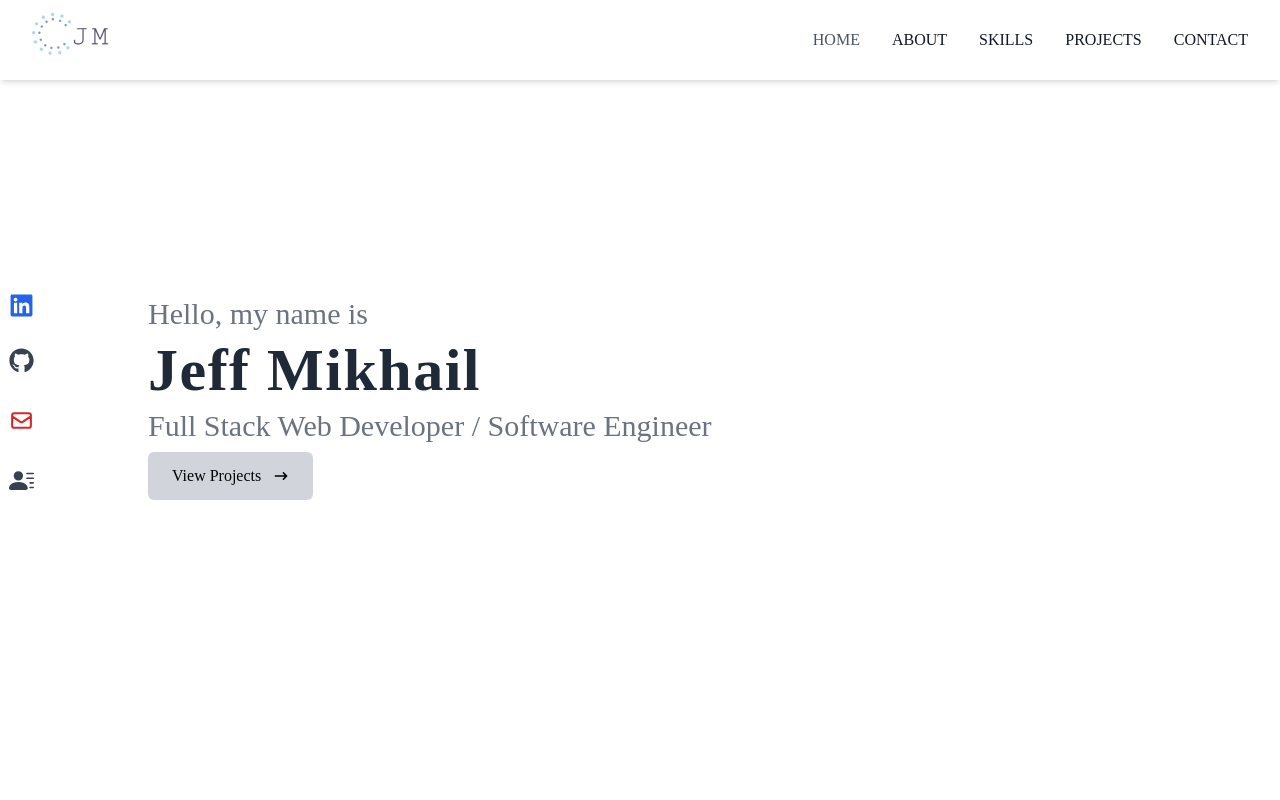
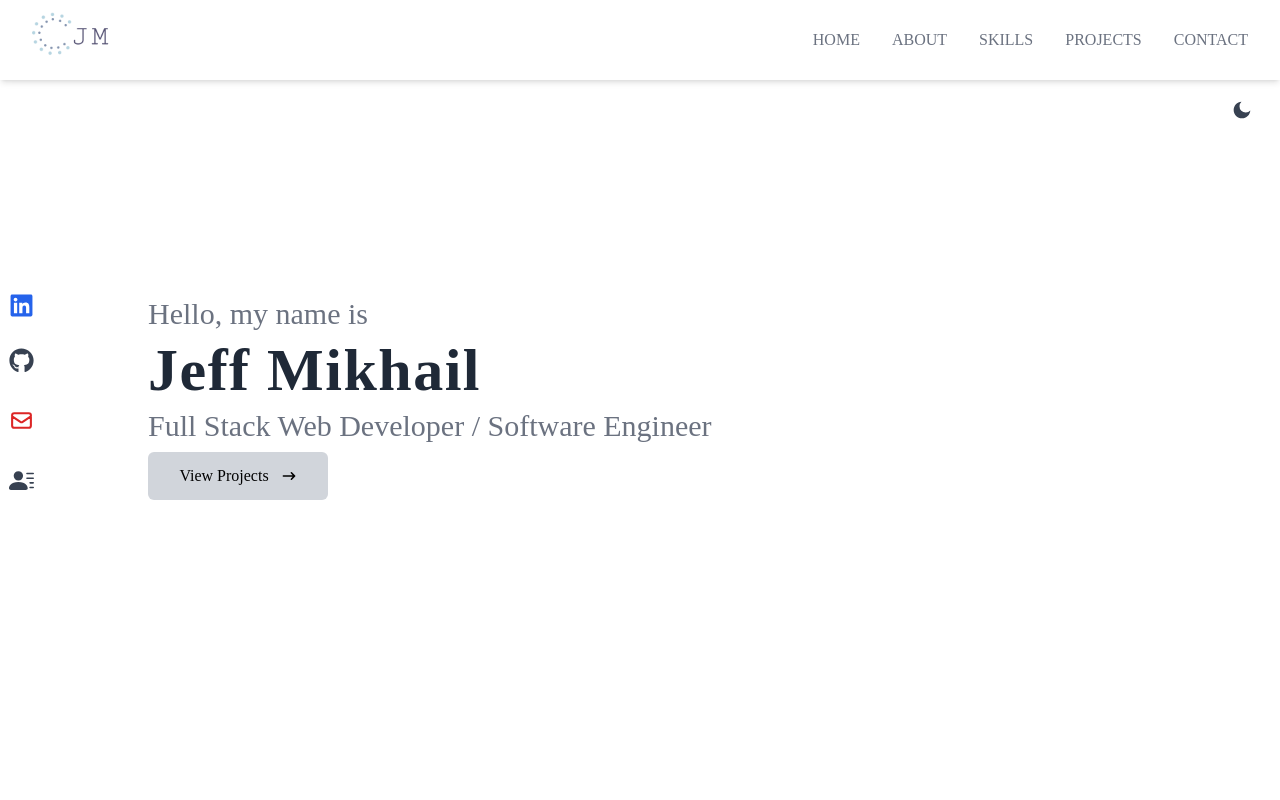
Before and after one commit to mikhail-jeff/portfolio, a React (Create React App) app: page / in a window 1280 px wide. Shown: the top 800 px of the page. Built offline with nearby package versions, Linux system fonts and the light colour scheme.

Commit message:
switch mode

```diff
--- a/src/App.js
+++ b/src/App.js
@@ -1,19 +1,63 @@
+import { useEffect, useState } from 'react';
 import About from './components/About';
 import Contact from './components/Contact';
 import Hero from './components/Hero';
 import Navbar from './components/Navbar';
 import Projects from './components/Projects';
 import Skills from './components/Skills';
+import { BsSunFill } from 'react-icons/bs';
+import { RiMoonFill } from 'react-icons/ri';
+import Footer from './components/Footer';
 
 function App() {
+	const [theme, setTheme] = useState(null);
+
+	useEffect(() => {
+		if (window.matchMedia('(prefers-color-scheme: dark)').matches) {
+			setTheme('dark');
+		} else {
+			setTheme('light');
+		}
+	}, []);
+
+	useEffect(() => {
+		if (theme === 'dark') {
+			document.documentElement.classList.add('dark');
+		} else {
+			document.documentElement.classList.remove('dark');
+		}
+	}, [theme]);
+
+	const handleThemeSwitcher = () => {
+		setTheme(theme === 'dark' ? 'light' : 'dark');
+	};
+
 	return (
-		<div>
+		<div className='bg:white dark:bg-black'>
+			<button
+				type='button'
+				onClick={handleThemeSwitcher}
+				className='fixed z-10 right-6 top-24 p-1 round-md'
+			>
+				{theme === 'light' ? (
+					<RiMoonFill
+						size={20}
+						className='text-gray-700 hover:scale-110'
+					/>
+				) : (
+					<BsSunFill
+						size={20}
+						className='text-gray-500 hover:scale-110'
+					/>
+				)}
+			</button>
 			<Navbar />
 			<Hero />
 			<About />
 			<Skills />
 			<Projects />
 			<Contact />
+			<Footer />
 		</div>
 	);
 }
--- a/src/components/About.jsx
+++ b/src/components/About.jsx
@@ -5,7 +5,7 @@ const About = () => {
 			className='mb-[170px] w-full h-screen flex flex-col justify-center items-center text-gray-500'
 		>
 			<div className='max-w-[1080px] mx-auto p-4'>
-				<p className='text-4xl font-bold text-center mb-4 '>About</p>
+				<p className='text-4xl font-bold text-center mb-4 text-gray-800'>About</p>
 				<p className='max-w-[800px] text-justify'>
 					An aspiring full stack web developer | software engineer equipped with a diverse and promising skill set, willing to be trained and improve, a team player who can thrive in any working environment and can work independently with minimal supervision.
 				</p>
--- a/src/components/Contact.jsx
+++ b/src/components/Contact.jsx
@@ -8,8 +8,8 @@ const Contact = () => {
 		>
 			<div className='max-w-[1080px] p-4 mx-auto w-full'>
 				<div>
-					<p className='text-center text-4xl font-bold '>Contact</p>
-					<p className='text-center py-4'>Let's collaborate mate.</p>
+					<p className='text-center text-4xl font-bold text-gray-800'>Contact</p>
+					<p className='text-center pb-5'>Let's work together.</p>
 				</div>
 				<form
 					method='POST'
--- /dev/null
+++ b/src/components/Footer.jsx
@@ -0,0 +1,14 @@
+import React from 'react';
+
+const Footer = () => {
+	return (
+		<footer className='w-full h-auto mt-5 font-medium text-gray-500 shadow-inner dark:shadow-gray-500 text-center p-4'>
+			<div className=''>
+				<p className=''>All Rights Reserved.</p>
+				<p className=''>&copy; Copyright 2022 jeffmikhail.</p>
+			</div>
+		</footer>
+	);
+};
+
+export default Footer;
--- a/src/components/Hero.jsx
+++ b/src/components/Hero.jsx
@@ -1,4 +1,5 @@
 import { HiArrowNarrowRight } from 'react-icons/hi';
+import { Link } from 'react-scroll';
 
 const Hero = () => {
 	return (
@@ -11,13 +12,18 @@ const Hero = () => {
 				<h2 className='text-2xl sm:text-3xl text-gray-500 font-medium'>Hello, my name is</h2>
 				<h1 className='text-4xl sm:text-6xl font-bold text-gray-800 tracking-wide my-2'>Jeff Mikhail</h1>
 				<h2 className='text-3xl sm:text-3xl text-gray-500 font-medium'>Full Stack Web Developer / Software Engineer</h2>
-				<div>
-					<button className='mt-2 group px-6 py-3 my-1 border-1 rounded-md flex items-center bg-gray-300 hover:bg-gray-800 border-gray-800 hover:text-white'>
-						View Projects{' '}
+				<div className=''>
+					<Link
+						to='projects'
+						smooth={true}
+						duration={500}
+						className='max-w-[180px] mt-2 group px-6 py-3 my-1 border-1 rounded-md flex justify-center items-center bg-gray-300 hover:bg-gray-800 border-gray-800 hover:text-white'
+					>
+						View Projects
 						<span className='group-hover:rotate-90 duration-300'>
 							<HiArrowNarrowRight className='ml-3' />
 						</span>
-					</button>
+					</Link>
 				</div>
 			</div>
 		</section>
--- a/src/components/Navbar.jsx
+++ b/src/components/Navbar.jsx
@@ -13,7 +13,7 @@ const Navbar = () => {
 	};
 
 	return (
-		<div className='fixed w-full h-[80px] flex justify-between items-center px-4 shadow-md text-gray-900'>
+		<div className='fixed w-full h-[80px] flex justify-between items-center px-4 shadow-md dark:shadow-gray-500 dark:shadow-md'>
 			<div>
 				<img
 					src={logo}
@@ -23,8 +23,8 @@ const Navbar = () => {
 			</div>
 
 			{/* Menu */}
-			<ul className='hidden md:flex'>
-				<li className='font-medium uppercase text-gray-600 hover:text-gray-800'>
+			<ul className='hidden md:flex uppercase'>
+				<li className='font-medium text-gray-500 hover:font-bold'>
 					<Link
 						to='hero'
 						smooth={true}
@@ -33,7 +33,7 @@ const Navbar = () => {
 						Home
 					</Link>
 				</li>
-				<li className='font-medium uppercase'>
+				<li className='font-medium text-gray-500 hover:font-bold'>
 					<Link
 						to='about'
 						smooth={true}
@@ -42,7 +42,7 @@ const Navbar = () => {
 						About
 					</Link>
 				</li>
-				<li className='font-medium uppercase'>
+				<li className='font-medium text-gray-500 hover:font-bold'>
 					<Link
 						to='skills'
 						smooth={true}
@@ -51,7 +51,7 @@ const Navbar = () => {
 						Skills
 					</Link>
 				</li>
-				<li className='font-medium uppercase'>
+				<li className='font-medium text-gray-500 hover:font-bold'>
 					<Link
 						to='projects'
 						smooth={true}
@@ -60,7 +60,7 @@ const Navbar = () => {
 						Projects
 					</Link>
 				</li>
-				<li className='font-medium uppercase'>
+				<li className='font-medium text-gray-500 hover:font-bold'>
 					<Link
 						to='contact'
 						smooth={true}
@@ -76,13 +76,22 @@ const Navbar = () => {
 				onClick={handleClick}
 				className='md:hidden z-10'
 			>
-				{!nav ? <FaBars size={25} /> : <FaTimes size={25} />}
+				{!nav ? (
+					<FaBars
+						className='text-gray-500'
+						size={25}
+					/>
+				) : (
+					<FaTimes
+						className='text-gray-500'
+						size={25}
+					/>
+				)}
 			</div>
 
 			{/* Mobile Menu */}
-			<ul className={!nav ? 'hidden' : 'absolute top-0 left-0 w-full h-screen bg-gray-500 flex flex-col justify-center items-center'}>
+			<ul className={!nav ? 'hidden' : 'absolute top-0 left-0 w-full h-screen bg-gray-300 flex flex-col justify-center items-center'}>
 				<li className='py-5 text-3xl'>
-					{' '}
 					<Link
 						onClick={handleClick}
 						to='hero'
@@ -136,10 +145,10 @@ const Navbar = () => {
 
 			{/* Social Icons */}
 			<div className='hidden lg:flex fixed flex-col top-[35%] left-0'>
-				<ul>
+				<ul className='font-medium'>
 					<li className='w-[140px] h-[50px] flex justify-between items-center'>
 						<a
-							className='flex justify-between items-center w-full text-gray-900 ml-[-90px] hover:ml-[-10px] duration-300'
+							className='flex justify-between items-center w-full text-gray-500 ml-[-90px] hover:ml-[-10px] duration-300'
 							href='https://www.linkedin.com/in/jeff-mikhail-mangrobang-8878b7254/'
 						>
 							LinkedIn
@@ -151,7 +160,7 @@ const Navbar = () => {
 					</li>
 					<li className='w-[140px] h-[60px] flex justify-between items-center'>
 						<a
-							className='flex justify-between items-center w-full text-gray-900 ml-[-90px] hover:ml-[-10px] duration-300'
+							className='flex justify-between items-center w-full text-gray-500 ml-[-90px] hover:ml-[-10px] duration-300'
 							href='https://github.com/mikhail-jeff'
 						>
 							GitHub
@@ -163,7 +172,7 @@ const Navbar = () => {
 					</li>
 					<li className='w-[140px] h-[60px] flex justify-between items-center'>
 						<a
-							className='flex justify-between items-center w-full text-gray-900 ml-[-90px] hover:ml-[-10px] duration-300'
+							className='flex justify-between items-center w-full text-gray-500 ml-[-90px] hover:ml-[-10px] duration-300'
 							href='mailto: mikhailcruz78@gmail.com'
 						>
 							Email
@@ -175,9 +184,9 @@ const Navbar = () => {
 					</li>
 					<li className='w-[140px] h-[60px] flex justify-between items-center'>
 						<a
-							className='flex justify-between items-center w-full text-gray-900 ml-[-90px] hover:ml-[-10px] duration-300'
-							href='../assets/TECH-CV.pdf'
 							download
+							className='flex justify-between items-center w-full text-gray-500 ml-[-90px] hover:ml-[-10px] duration-300'
+							href='TECH-CV.pdf'
 						>
 							Resume
 							<BsFillPersonLinesFill
--- a/src/components/Projects.jsx
+++ b/src/components/Projects.jsx
@@ -9,44 +9,44 @@ const Projects = () => {
 			className='w-full h-screen flex flex-col justify-center items-center text-gray-500'
 		>
 			<div className='max-w-[1080px] p-4 mx-auto'>
-				<p className='text-center text-4xl font-bold '>Projects</p>
-				<p className='text-center py-4'>Check out some of my recent projects.</p>
+				<p className='text-center text-4xl font-bold text-gray-800'>Projects</p>
+				<p className='text-center pb-5'>Check out some of my recent projects.</p>
 
 				<div className='grid md:grid-cols-3 gap-8'>
-					<div className='inline-block border shadow-lg'>
+					<div className='inline-block border shadow-lg rounded-md overflow-hidden dark:shadow-gray-500 dark:shadow-md'>
 						<img
 							className='w-full h-[200px] object-cover'
 							src={bluedot}
 							alt=''
 						/>
 						<a href='https://github.com/mikhail-jeff/BlueDOT'>
-							<p className='font-bold text-center pt-2'>BLueDOT Project</p>
+							<p className='font-bold text-xl text-center pt-2 text-gray-800'>BLueDOT Project</p>
 						</a>
 						<p className='font-medium text-center'>(HTML, CSS, JS, Bootstrap)</p>
 						<p className='font-medium  px-3 py-2 text-justify'>A responsive static info website focused on raising awareness about our planet's crisis. This is the first website I've created.</p>
 					</div>
 
-					<div className='inline-block shadow-lg'>
+					<div className='inline-block border shadow-lg rounded-md overflow-hidden dark:shadow-gray-500 dark:shadow-md'>
 						<img
 							className='w-full h-[200px] object-cover'
 							src={management}
 							alt=''
 						/>
 						<a href='https://github.com/mikhail-jeff/managementSystem'>
-							<p className='font-bold text-center pt-2'>Management System</p>
+							<p className='font-bold text-xl text-center pt-2  text-gray-800'>Management System</p>
 						</a>
 						<p className='font-medium text-center'>(HTML, PHP, Bootstrap, MySQL)</p>
 						<p className='font-medium  px-3 py-2 text-justify'>A simple management system with CRUD operation, search, login & logout functionalities.</p>
 					</div>
 
-					<div className='inline-block shadow-lg'>
+					<div className='inline-block border shadow-lg rounded-md overflow-hidden dark:shadow-gray-500 dark:shadow-md'>
 						<img
 							className='w-full h-[200px] object-cover'
 							src={merngoal}
 							alt=''
 						/>
 						<a href='https://github.com/mikhail-jeff/mern-goal-app'>
-							<p className='font-bold text-center pt-2'>Goals App</p>
+							<p className='font-bold text-xl text-center pt-2 text-gray-800'>Goals App</p>
 						</a>
 						<p className='font-medium text-center'>(MERN Stack, Tailwind CSS)</p>
 						<p className='font-medium  px-3 py-2 text-justify'>A simple web app that allows you to set your goals. This web app helps me build a solid foundation on API, CRUD operation and how backend & frontend technology works.</p>
--- a/tailwind.config.js
+++ b/tailwind.config.js
@@ -1,6 +1,7 @@
 /** @type {import('tailwindcss').Config} */
 module.exports = {
 	content: ['./src/**/*.{js,jsx,ts,tsx}'],
+	darkMode: 'class',
 	theme: {
 		extend: {},
 	},
```
Also changed, not shown: public/index.html (+1 -24 lines), src/components/Skills.jsx (+14 -14 lines), 2 other files (tests, documents, lock files or other folders).
